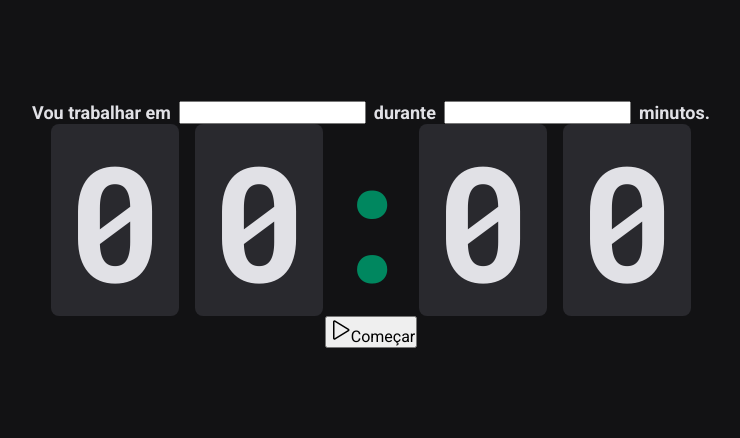
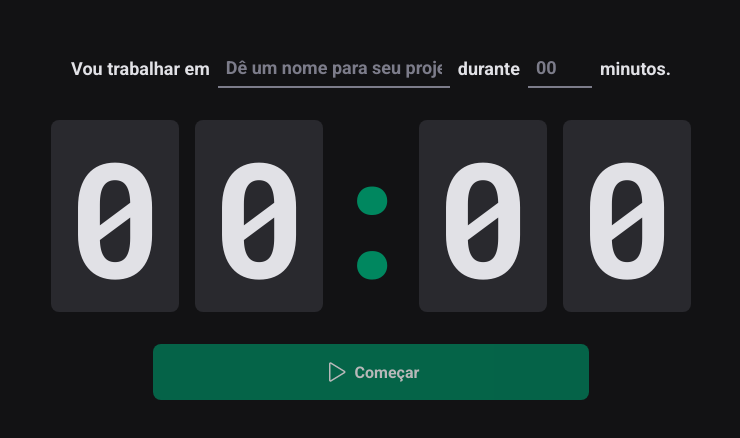
Before and after one commit to iannak/ignite-timer, a React (Vite) app: page / in a window 1280 px wide. Shown: the part 176-614 px from the top of the page, without its empty margins (269-1009 px from the left). Built offline with nearby package versions, Linux system fonts and the light colour scheme.

Commit message:
finished page home

```diff
--- a/src/pages/Home/index.tsx
+++ b/src/pages/Home/index.tsx
@@ -1,5 +1,5 @@
 import { Play } from "phosphor-react";
-import { CountdownContainer, FormContainer, HomeContainer, Separator } from "./styles";
+import { CountdownContainer, FormContainer, HomeContainer, MinutesAmountInput, Separator, StartCountdonwButton, TaskInput } from "./styles";
 
 export function Home() {
   return (
@@ -7,10 +7,10 @@
       <form action="">
         <FormContainer>
           <label htmlFor="task">Vou trabalhar em</label>
-          <input type="text" id="task" />
+          <TaskInput type="text" id="task" placeholder="Dê um nome para seu projeto" />
 
           <label htmlFor="minutesAmount">durante</label>
-          <input type="number" id="minutesAmount" />
+          <MinutesAmountInput type="number" id="minutesAmount" placeholder="00" />
 
           <span>minutos.</span>
         </FormContainer>
@@ -24,10 +24,10 @@
         <span>0</span>
       </CountdownContainer>
 
-      <button type="submit">
+      <StartCountdonwButton disabled type="submit">
         <Play size={24} />
         Começar
-      </button>
+      </StartCountdonwButton>
     </HomeContainer>
   );
 }
--- a/src/pages/Home/styles.ts
+++ b/src/pages/Home/styles.ts
@@ -27,6 +27,36 @@
   font-size: 1.125rem;
   font-weight: bold;
   flex-wrap: wrap;
+
+  margin-bottom: 2rem;
+`;
+
+const BaseInput = styled.input`
+  background: transparent;
+  height: 2.5rem;
+  border: 0;
+  border-bottom: 2px solid ${(props) => props.theme['gray-500']};
+  font-weight: bold;
+  font-size: 1.125rem;
+  padding: 0 0.5rem;
+  color: ${(props) => props.theme['gray-100']};
+
+  &:focus {
+    box-shadow: none;
+    border-color: ${(props) => props.theme['green-500']};
+  }
+
+  &::placeholder {
+    color: ${(props) => props.theme['gray-500']};
+  }
+`;
+
+export const TaskInput = styled(BaseInput)`
+  flex: 1;
+`;
+
+export const MinutesAmountInput = styled(BaseInput)`
+  width: 4rem;
 `;
 
 export const CountdownContainer = styled.div`
@@ -54,3 +84,33 @@
 display: flex;
 justify-content: center;
 `;
+
+export const StartCountdonwButton = styled.button`
+  width: 34%;
+  border: 0;
+  padding: 1rem;
+  border-radius: 8px;
+
+  display: flex;
+  align-items: center;
+  justify-content: center;
+
+  gap: 0.5rem;
+  font-weight: bold;
+
+  cursor: pointer;
+
+  margin-top: 2rem;
+
+  background: ${(props) => props.theme['green-500']};
+  color: ${(props) => props.theme['white']};
+
+  &:disabled {
+    opacity: 0.7;
+    cursor: not-allowed;
+  }
+
+  &:not(:disabled):hover {
+    background: ${(props) => props.theme['green-700']};
+  }
+`;
```
